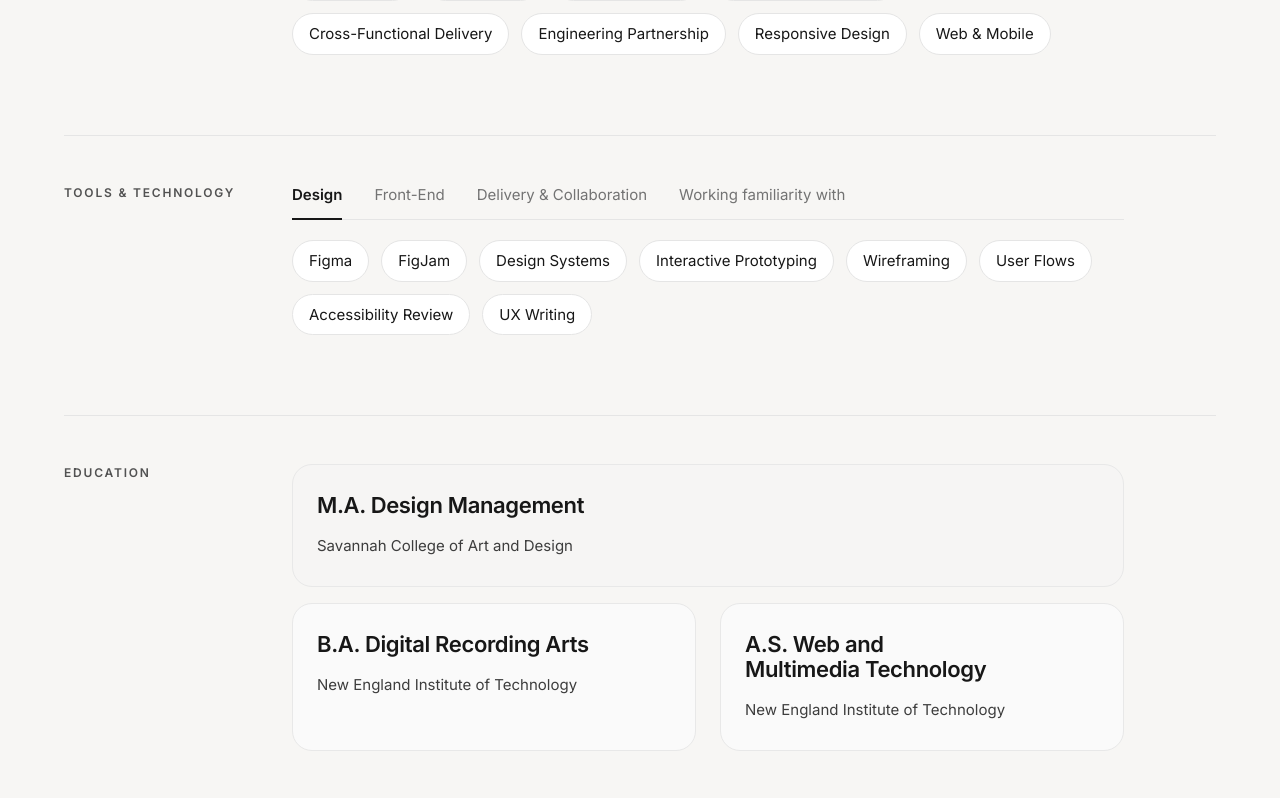
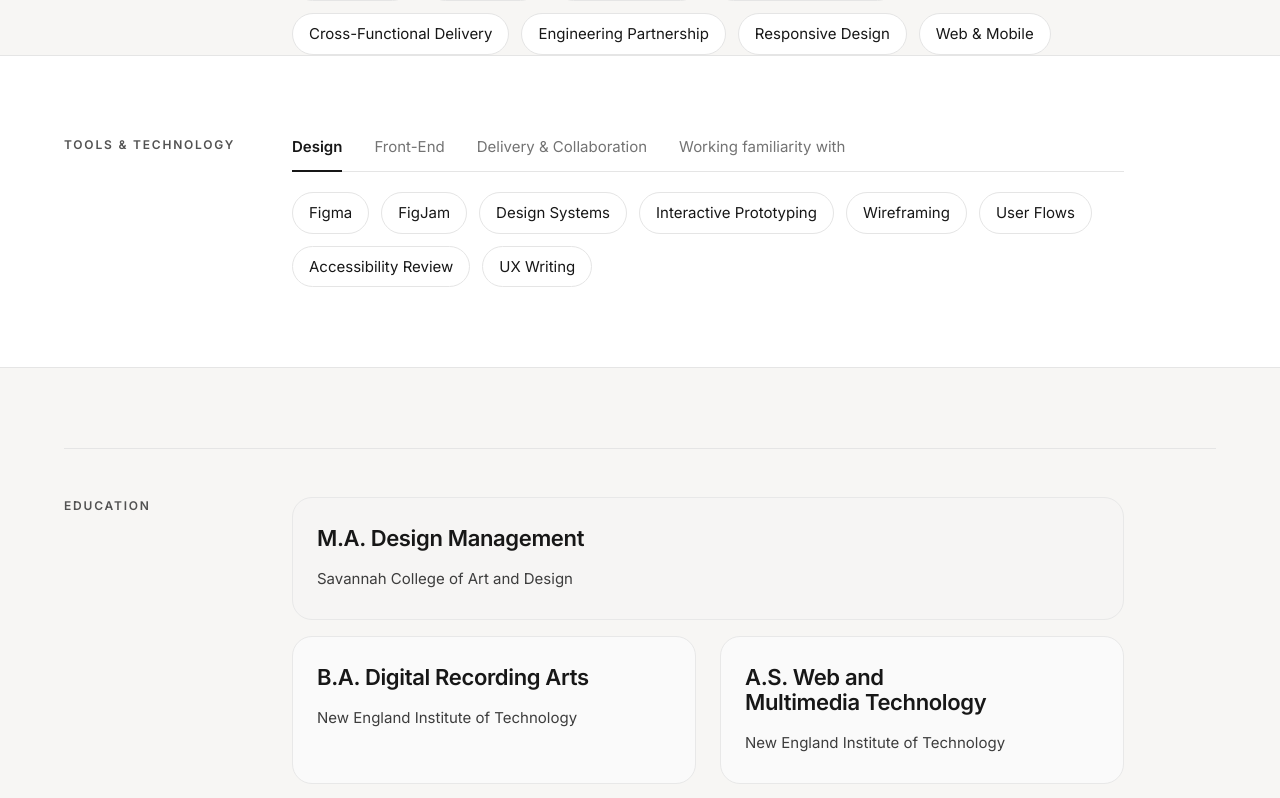
Before and after one commit to LoHiDi-Dev/joel-premier-portfolio, a Next.js app: page /resume in a window 1280 px wide. Shown: the part 3022-3820 px from the top of the page. Built offline with nearby package versions, Linux system fonts and the light colour scheme.

Commit message:
polish: Tools & Technology full-bleed white background section break

```diff
--- a/components/ResumePageContent.tsx
+++ b/components/ResumePageContent.tsx
@@ -135,9 +135,11 @@ export function ResumePageContent() {
               ))}
             </motion.ul>
           </div>
+        </div>
 
-          {/* Tools & Technology */}
-          <div className="mt-12 border-t border-[#e5e5e5] pt-10 sm:mt-16 md:mt-20 md:pt-12">
+        {/* Tools & Technology — full-bleed white band */}
+        <div className="relative left-1/2 right-1/2 -ml-[50vw] -mr-[50vw] w-screen border-t border-b border-[#e5e5e5] bg-white py-16 md:py-20">
+          <div className="mx-auto max-w-[1280px] px-3 sm:px-6 md:px-16">
             <div className="grid gap-6 md:grid-cols-[180px_minmax(0,1fr)] md:items-start md:gap-x-12">
               <p className={LABEL_CLASS}>TOOLS & TECHNOLOGY</p>
               <div className="mt-5 min-w-0 max-w-[52rem] md:mt-0">
@@ -272,7 +274,9 @@ export function ResumePageContent() {
               </div>
             </div>
           </div>
+        </div>
 
+        <div className="mx-auto max-w-[1280px]">
           {/* Education */}
           <motion.div
             className="mt-12 border-t border-[#e5e5e5] pt-10 sm:mt-16 md:mt-20 md:pt-12"
```
